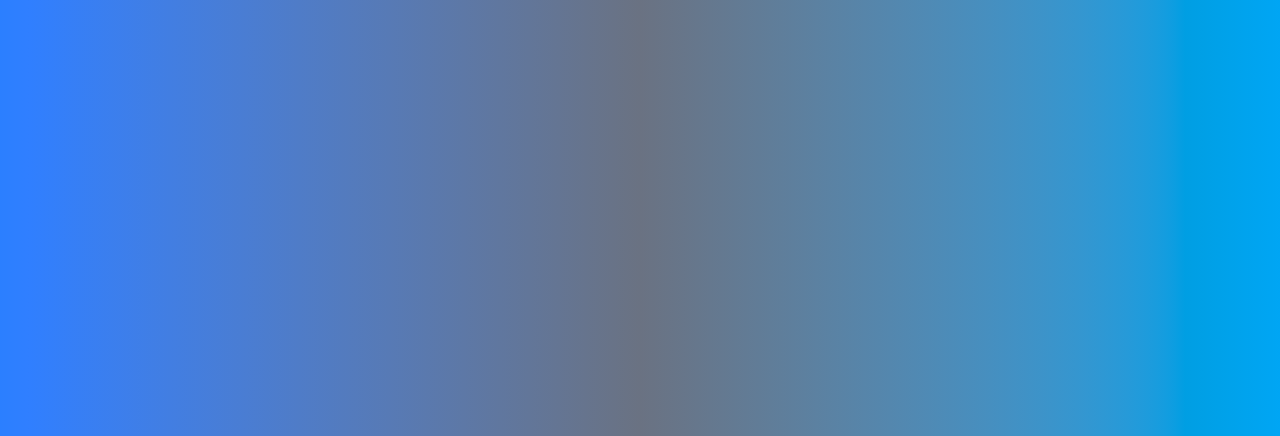
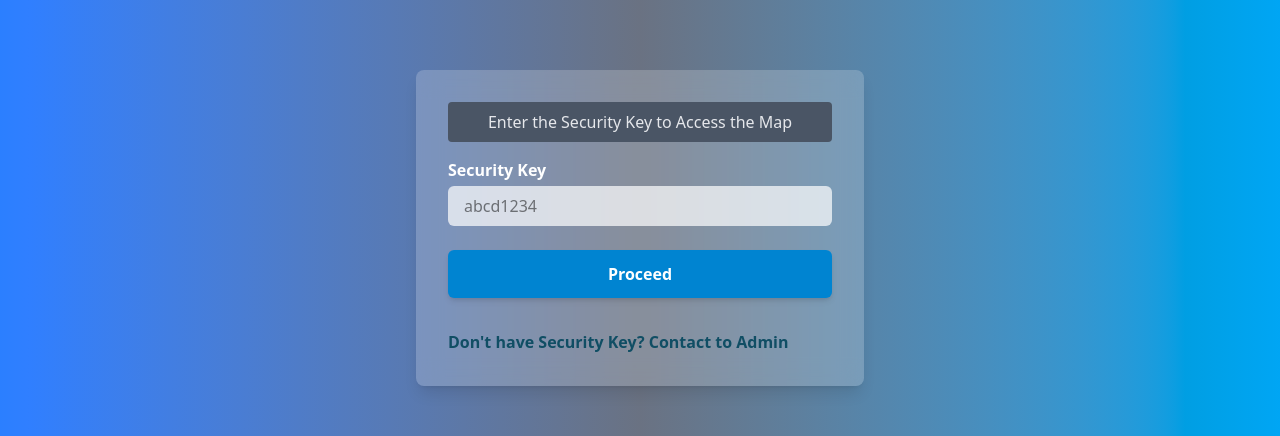
Before and after one commit to adityakashyap5047/gmi, a React (Vite) app in the folder client/: page /map in a window 1280 px wide. Shown: the part 172-608 px from the top of the page. Built offline with nearby package versions, Linux system fonts and the light colour scheme; no server answers.

Commit message:
adding the security to access the map

```diff
--- a/client/src/components/app/Map.jsx
+++ b/client/src/components/app/Map.jsx
@@ -1,13 +1,70 @@
 import {motion} from 'framer-motion'
+import { useState } from 'react'
 
 function Map() {
+
+    const [error, setError] = useState("")
+    const [success, setSuccess] = useState(false)
+    const [securityKey, setSecurityKey] = useState("")
+    const [isSubmitting, setIsSubmitting] = useState(false)
+
+    const handleSubmit = async (e) => {
+        e.preventDefault();
+        setIsSubmitting(true)
+        if(!securityKey) {
+            setError("Please, Enter the Security Key.");
+            setSuccess(false);
+            setIsSubmitting(false);
+            return
+        }
+        if(securityKey === import.meta.env.VITE_PUBLIC_SECURITY_KEY){
+            setError("")
+            setSuccess(true);
+        } else {
+            setError("Invalid Security Key! Please, try again.")
+            setSuccess(false);
+        }
+        setSecurityKey("")
+        setIsSubmitting(false)
+    }
+
   return (
     <motion.div
-          className="min-h-screen flex items-center justify-center bg-gradient-to-r from-blue-500 via-gray-500 to-sky-500 p-6"
-          initial={{ opacity: 0 }}
-          animate={{ opacity: 1 }}
-          transition={{ duration: 0.8 }}
-    ></motion.div>
+        className="min-h-screen flex items-center justify-center bg-gradient-to-r from-blue-500 via-gray-500 to-sky-500 p-6"
+        initial={{ opacity: 0 }}
+        animate={{ opacity: 1 }}
+        transition={{ duration: 0.8 }}
+    >
+        {!success ?
+            <div className="bg-white/20 backdrop-blur-md rounded-lg p-8 max-w-md w-full shadow-lg">
+                <p className="bg-gray-600 text-gray-200 p-2 mb-4 rounded text-center">
+                    Enter the Security Key to Access the Map
+                </p>
+                <label htmlFor="email" className="block text-white font-semibold mb-1">
+                    Security Key
+                </label>
+                <form onSubmit={(e) => handleSubmit(e)}>
+                    <input
+                        value={securityKey}
+                        onChange={(e) => setSecurityKey(e.target.value)}
+                        className={`w-full px-4 py-2 rounded-md bg-white/70 focus:outline-none `}
+                        placeholder="abcd1234"
+                    />
+                    {error && (
+                        <p className="text-red-500 text-sm mt-1">{error}</p>
+                    )}
+                    <button
+                        type="submit"
+                        disabled={isSubmitting}
+                        className="w-full mt-6 cursor-pointer bg-sky-600 hover:bg-sky-700 transition text-white font-semibold py-3 rounded-md shadow-md disabled:opacity-60"
+                    >
+                        Proceed
+                    </button>
+                </form>
+                <p className='mt-8 text-cyan-900 font-semibold'>Don't have Security Key? Contact to Admin</p>
+            </div>
+            :  <>Hello</>}
+    </motion.div>
   )
 }
 
```
